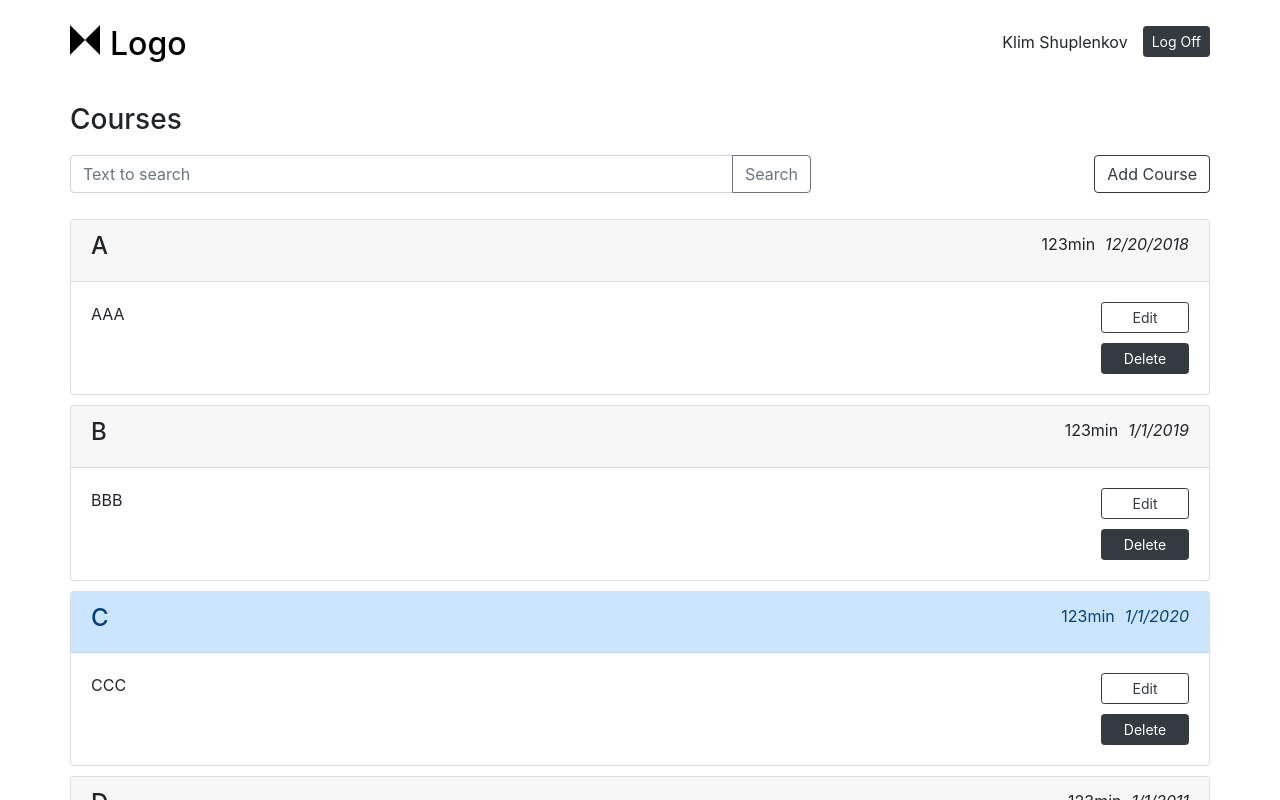
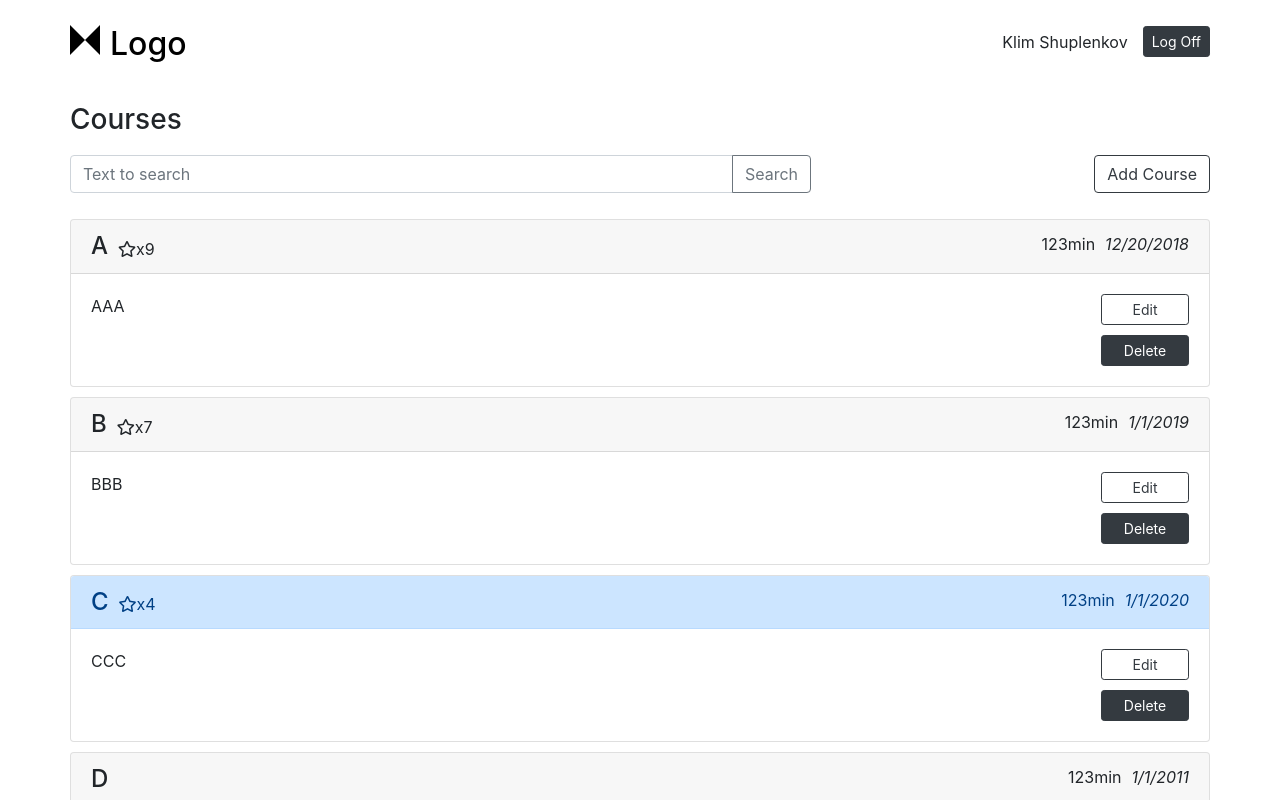
Before and after one commit to Klim711/angular-2018-course, an Angular app: page /listing in a window 1280 px wide. Shown: the top 800 px of the page. Built offline with nearby package versions, Linux system fonts and the light colour scheme.

Commit message:
Display rating of courses

```diff
--- a/src/app/listing/courses-list-item.model.ts
+++ b/src/app/listing/courses-list-item.model.ts
@@ -4,4 +4,5 @@ export interface CoursesListItem {
   create_date: string;
   duration: number;
   description: string;
+  rating: number | null;
 }
--- a/src/app/listing/courses-list-item/courses-list-item.component.css
+++ b/src/app/listing/courses-list-item/courses-list-item.component.css
@@ -8,6 +8,12 @@
 
 .course-title {
   flex: 1;
+  display: flex;
+  align-items: flex-end;
+}
+
+.course-title h4 {
+  margin: 0 10px 0 0;
 }
 
 .card-body {
--- a/src/app/listing/courses-list-item/courses-list-item.component.html
+++ b/src/app/listing/courses-list-item/courses-list-item.component.html
@@ -1,6 +1,9 @@
 <div class="card course-item">
   <div class="card-header {{courseItem.create_date | courseClass}}">
-    <h4 class="course-title">{{courseItem.title}}</h4>
+    <div class="course-title">
+      <h4>{{courseItem.title}}</h4>
+      <span *ngIf="courseItem.rating"><i class="far fa-star"></i>x{{courseItem.rating}}</span>
+    </div>
     <span class="course-duration">{{courseItem.duration}}min</span>
     <span class="course-date">{{courseItem.create_date}}</span>
   </div>
--- a/src/app/listing/listing-page/listing-page.component.ts
+++ b/src/app/listing/listing-page/listing-page.component.ts
@@ -19,6 +19,7 @@ export class ListingPageComponent implements OnInit {
         create_date: '12/20/2018',
         duration: 123,
         description: 'AAA',
+        rating: 9,
       },
       {
         id: 2,
@@ -26,6 +27,7 @@ export class ListingPageComponent implements OnInit {
         create_date: '1/1/2019',
         duration: 123,
         description: 'BBB',
+        rating: 7,
       },
       {
         id: 3,
@@ -33,6 +35,7 @@ export class ListingPageComponent implements OnInit {
         create_date: '1/1/2020',
         duration: 123,
         description: 'CCC',
+        rating: 4,
       },
       {
         id: 4,
@@ -40,6 +43,7 @@ export class ListingPageComponent implements OnInit {
         create_date: '1/1/2011',
         duration: 123,
         description: 'DDD',
+        rating: null,
       },
       {
         id: 5,
@@ -47,6 +51,7 @@ export class ListingPageComponent implements OnInit {
         create_date: '1/1/2011',
         duration: 123,
         description: 'EEE',
+        rating: 10,
       },
       {
         id: 6,
@@ -54,6 +59,7 @@ export class ListingPageComponent implements OnInit {
         create_date: '1/1/2011',
         duration: 123,
         description: 'FFF',
+        rating: 6,
       },
     ];
   }
--- a/src/index.html
+++ b/src/index.html
@@ -8,7 +8,7 @@
   <meta name="viewport" content="width=device-width, initial-scale=1">
   <link rel="icon" type="image/x-icon" href="favicon.ico">
   <link rel="stylesheet" href="https://stackpath.bootstrapcdn.com/bootstrap/4.1.3/css/bootstrap.min.css" integrity="sha384-MCw98/SFnGE8fJT3GXwEOngsV7Zt27NXFoaoApmYm81iuXoPkFOJwJ8ERdknLPMO" crossorigin="anonymous">
-
+  <link rel="stylesheet" href="https://use.fontawesome.com/releases/v5.6.3/css/all.css" integrity="sha384-UHRtZLI+pbxtHCWp1t77Bi1L4ZtiqrqD80Kn4Z8NTSRyMA2Fd33n5dQ8lWUE00s/" crossorigin="anonymous">
 </head>
 <body>
   <app-root></app-root>
```
